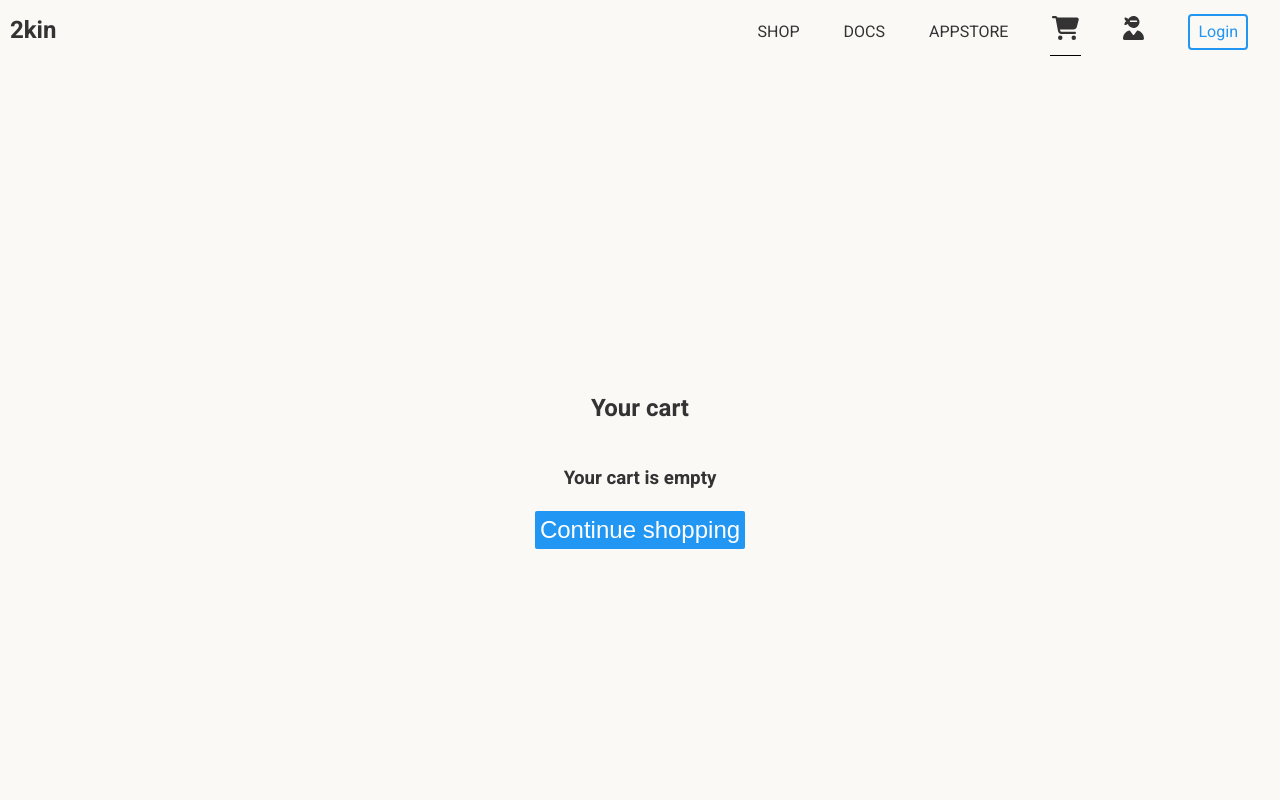
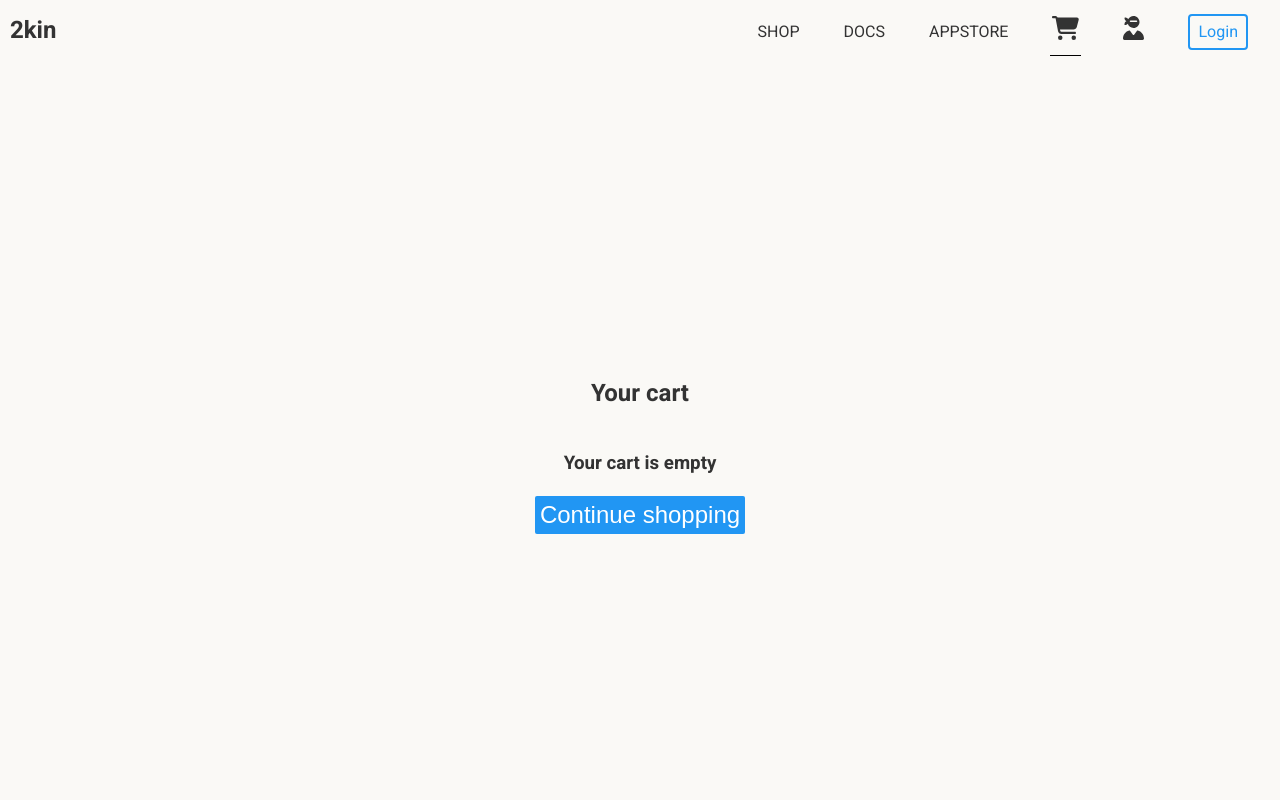
Before and after one commit to SirSicard/2KIN-Onboarding, a React (Vite) app in the folder client/: page /cart in a window 1280 px wide. Shown: the top 800 px of the page. Built offline with nearby package versions, Linux system fonts and the light colour scheme.

Commit message:
Added margin to bottom of check out button
This is so it does not touch the footer when there are 3 or more different items in cart.

```diff
--- a/client/src/styles/cart.css
+++ b/client/src/styles/cart.css
@@ -112,6 +112,10 @@
   word-spacing: 2px;
 }
 
+.cart-content > button:last-child{
+    margin-bottom: 30px;
+}
+
 @media (max-width: 800px) {
   .cart-context {
     width: 350px;
```
